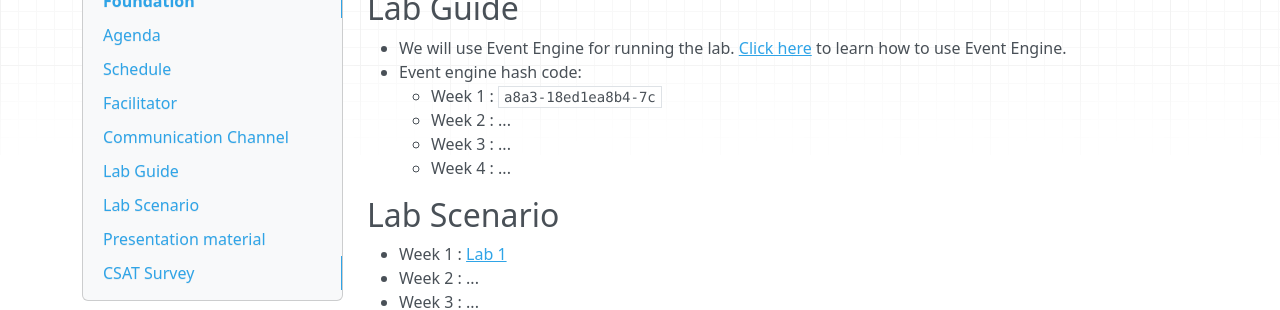
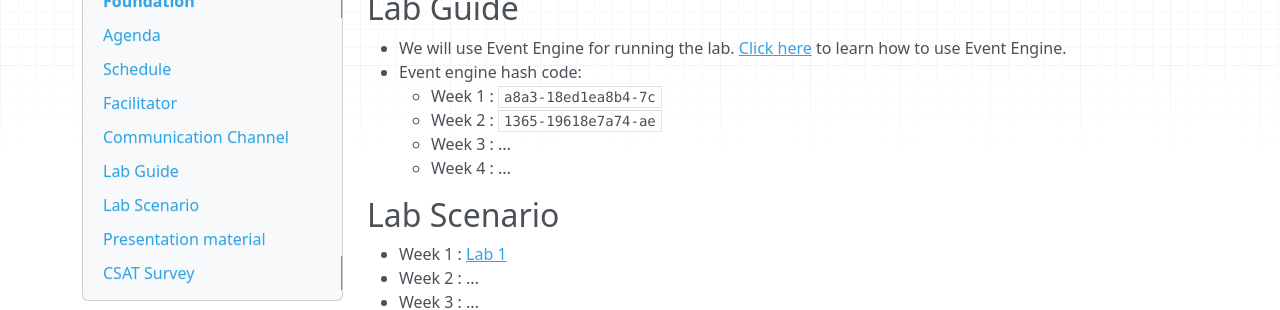
Before and after one commit to ttirtawi/gettingstartedworkshop, an MkDocs documentation site: the page built from docs/index.md, in a window 1280 px wide and 900 px high, scrolled down 1734 px. Shown: the part 151-461 px from the top of the window. Built offline with MkDocs 1.6.1, drawn with Linux system fonts in a browser that asks for light colours; nearby versions of some CDN libraries.

Commit message:
sync hash day 2

```diff
--- a/docs/index.md
+++ b/docs/index.md
@@ -80,7 +80,7 @@
 - We will use Event Engine for running the lab. [Click here](labguide.md) to learn how to use Event Engine.
 - Event engine hash code:
     - Week 1 : `a8a3-18ed1ea8b4-7c`
-    - Week 2 : ...
+    - Week 2 : `1365-19618e7a74-ae`
     - Week 3 : ...
     - Week 4 : ...
 
```
Also changed, not shown: site/index.html, site/search/search_index.json, site/sitemap.xml, 1 other file.
